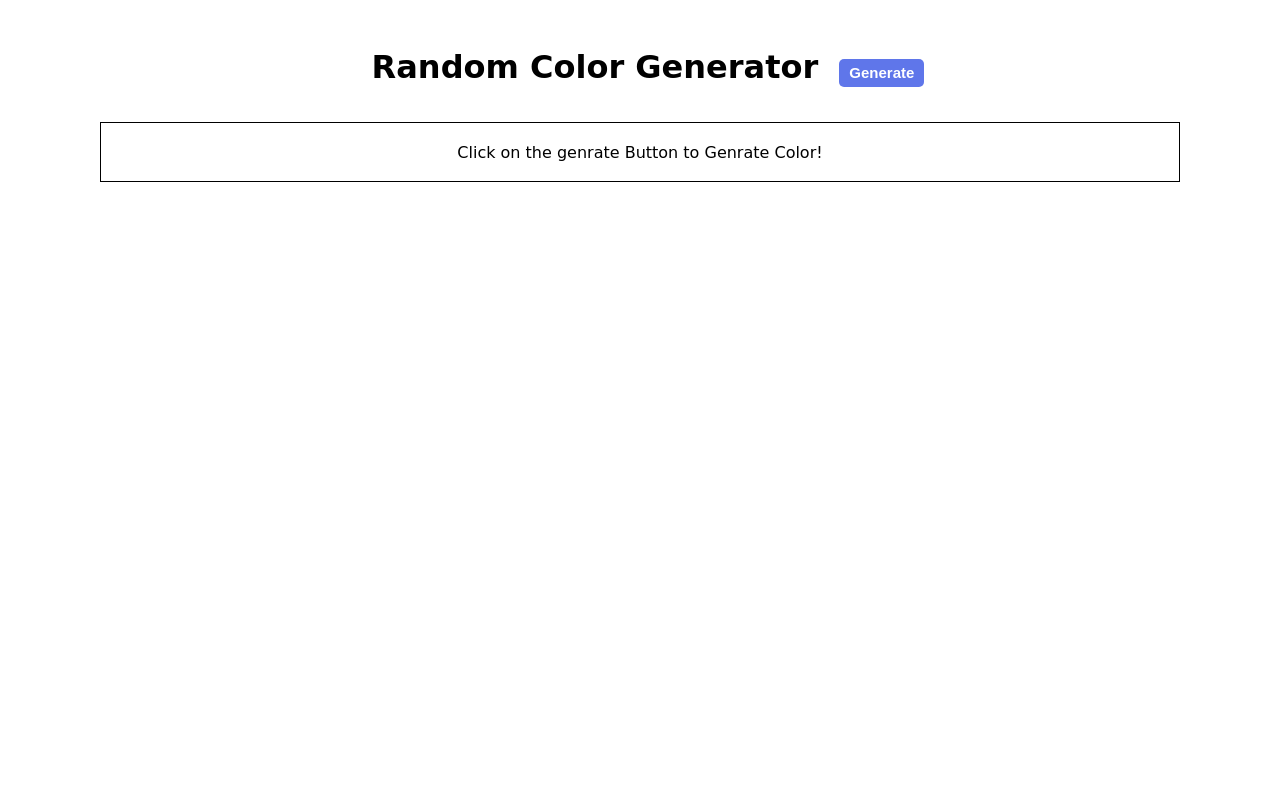
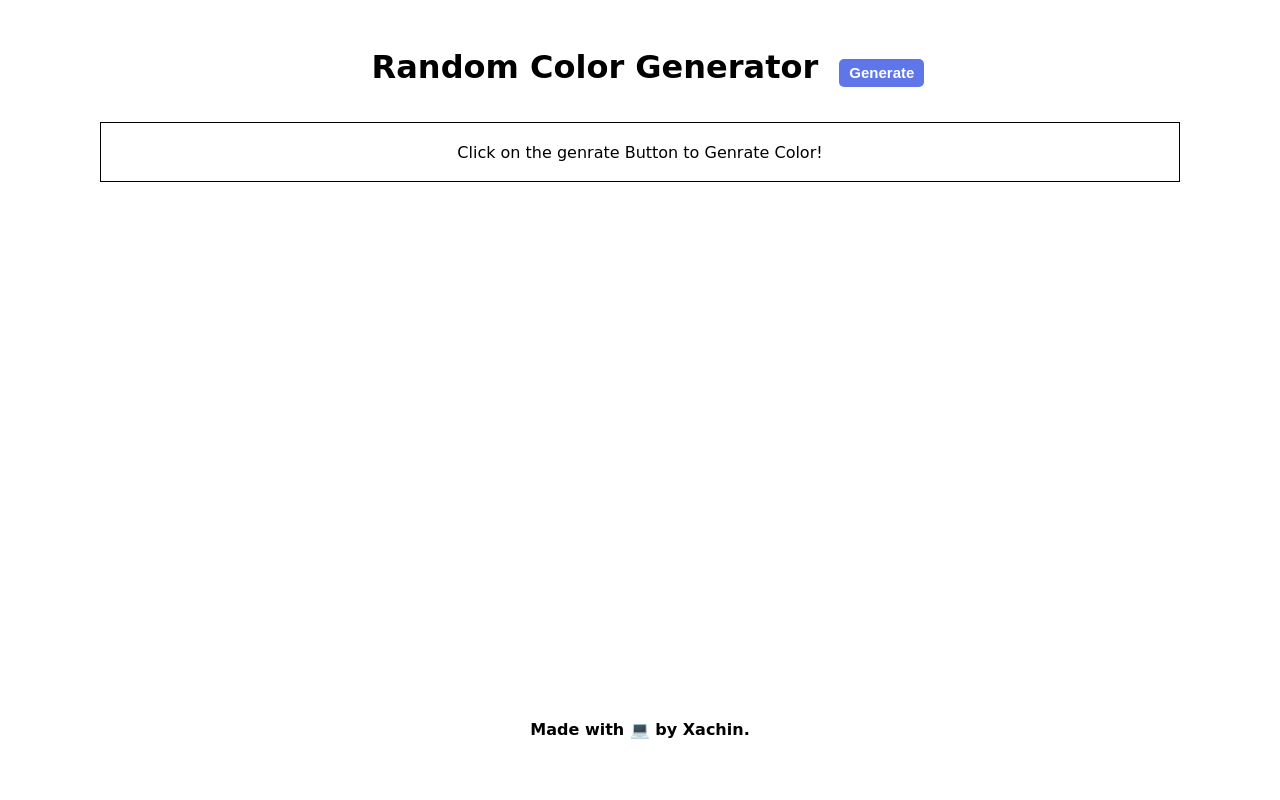
Before and after one commit to chaurasiya-sachin/random-color-genrator, a plain HTML site: page index.html in a window 1280 px wide. Drawn offline with nearby package versions, Linux system fonts and the light colour scheme.

Commit message:
adding footer

```diff
--- a/index.html
+++ b/index.html
@@ -105,7 +105,14 @@
 
         }
 
-
+        footer {
+            position: fixed;
+            bottom: 0px;
+            width: 100%;
+            height: 10%;
+            display: inline;
+            text-align: center;
+        }
     </style>
 </head>
 <body>
@@ -124,7 +131,9 @@
 
         </div>
     </div>
-
+    <footer>
+        <h4>Made with 💻 by Xachin.</h4>
+    </footer>
     <script src="script.js"></script>
 </body>
 </html>
```
